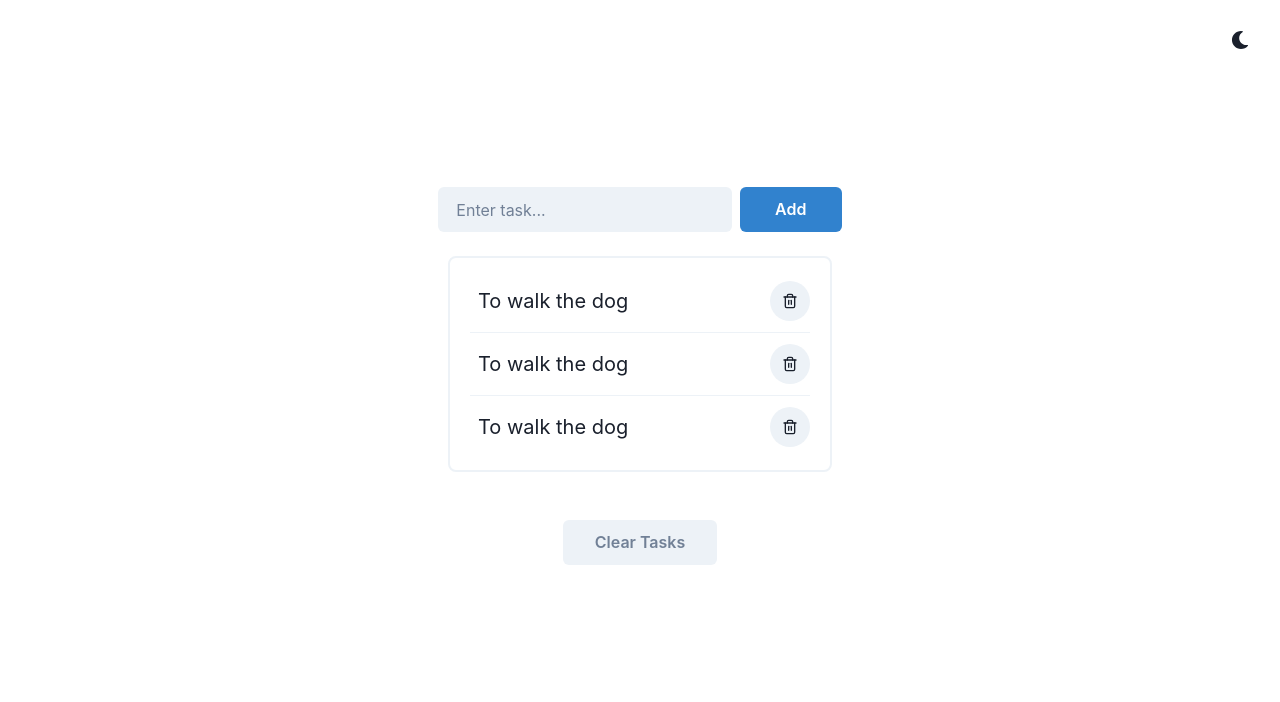
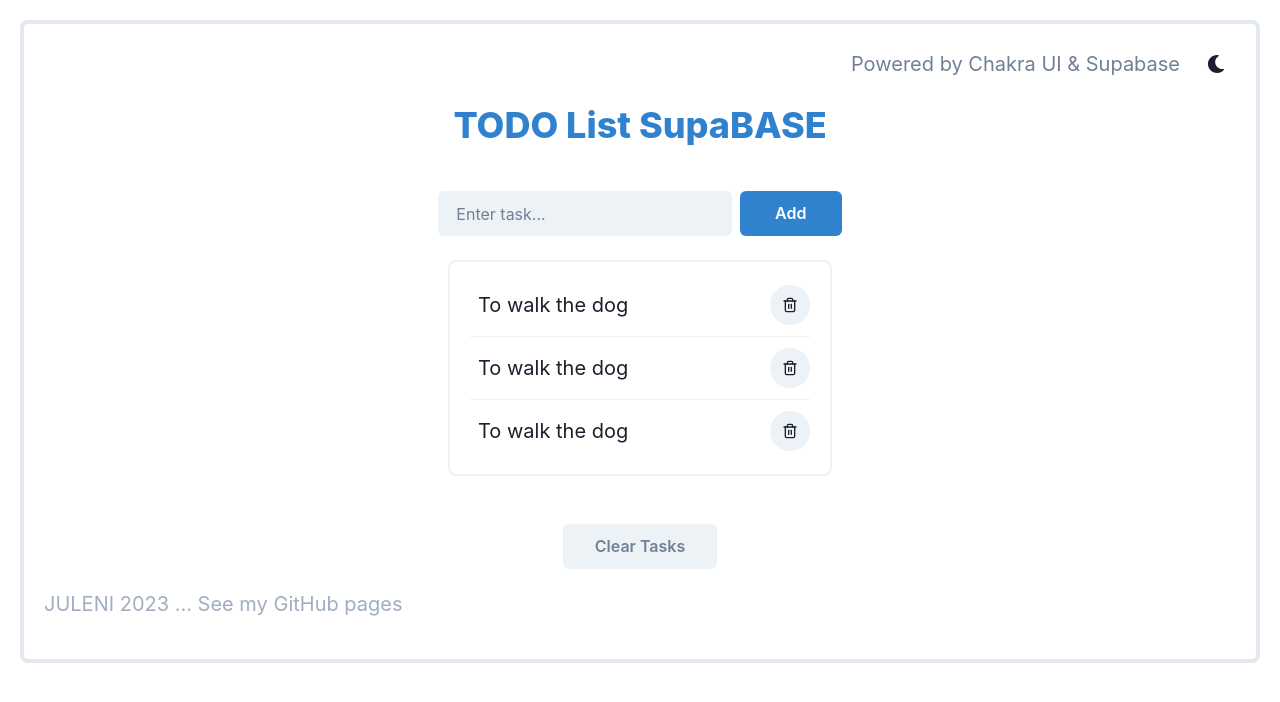
Before and after one commit to juleni/todo-list-supabase, a React (Create React App) app: page / in a window 1280 px wide. Shown: the top 702 px of the page. Built offline with nearby package versions, Linux system fonts and the light colour scheme.

Commit message:
Added content

```diff
--- a/src/App.js
+++ b/src/App.js
@@ -3,6 +3,8 @@ import {
   ChakraProvider,
   Grid,
   Heading,
+  HStack,
+  Text,
   theme,
   VStack,
 } from '@chakra-ui/react';
@@ -14,24 +16,51 @@ import TaskList from './components/TaskList';
 function App() {
   return (
     <ChakraProvider theme={theme}>
-      <Box fontSize="xl">
+      <Box fontSize="xl" borderWidth="4px" m="5" pb="10" borderRadius="lg">
         <Grid p={5}>
-          <ColorModeSwitcher justifySelf="flex-end" />
-          <VStack spacing={2} minH="100vh">
+          <HStack>
+            <Text
+              w="100%"
+              textAlign="right"
+              color="gray.500"
+              fontSize={{
+                base: 'sm',
+                sm: 'sm',
+                lg: 'lg',
+                xl: 'xl',
+              }}
+            >
+              Powered by Chakra UI & Supabase
+            </Text>
+            <ColorModeSwitcher justifySelf="flex-end" />
+          </HStack>
+          <VStack spacing={2}>
             <Heading
-              mt="5"
               p="5"
               fontWeight="extrabold"
               size="xl"
               bgGradient="linear(to-l), teal.300, blue.500"
-              bgClip="text"
+              color="blue.500"
             >
-              TODO List
+              TODO List SupaBASE
             </Heading>
             <AddTask />
             <TaskList />
           </VStack>
         </Grid>
+        <Text
+          w="100%"
+          color="gray.400"
+          pl="5"
+          fontSize={{
+            base: 'sm',
+            sm: 'sm',
+            lg: 'lg',
+            xl: 'xl',
+          }}
+        >
+          JULENI 2023 ... See my GitHub pages
+        </Text>
       </Box>
     </ChakraProvider>
   );
```
